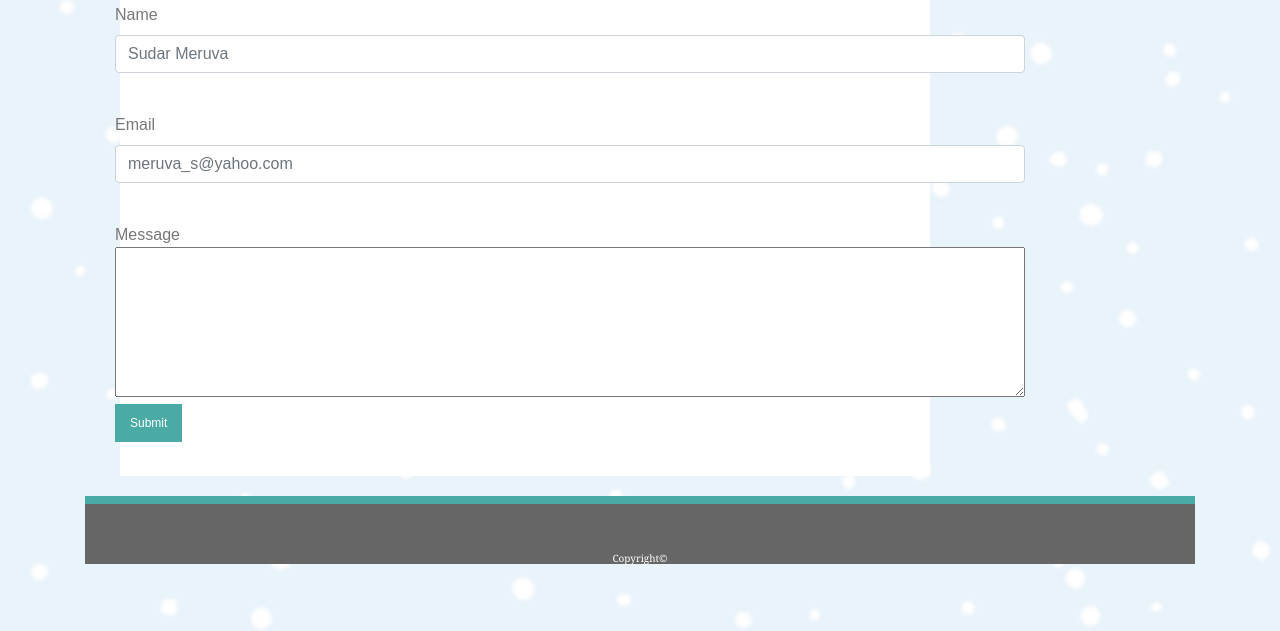
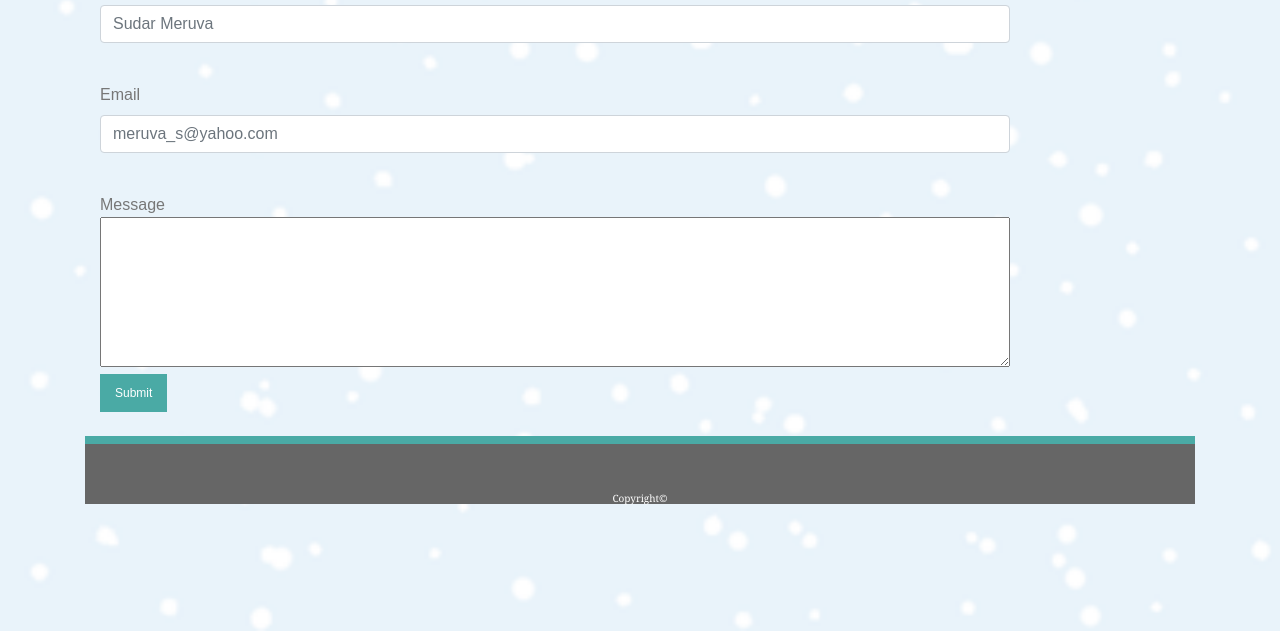
Before and after one commit to smeruva1/Responsive_Portfolio, a plain HTML site: page contact.html in a window 1280 px wide. Shown: the part 169-800 px from the top of the page. Drawn offline with nearby package versions, Linux system fonts and the light colour scheme.

Commit message:
updated formatting all three pages

```diff
--- a/contact.html
+++ b/contact.html
@@ -55,7 +55,7 @@
 
         <!-- Creates the Overall Grid -->
         <div class="container">
-            <div class="col-lg-9" style="background-color: white; margin: 20px; padding: 10px;">
+            <div class="col-lg-9">
 
                 <!-- First Row -->
                 <div class="row">
```
